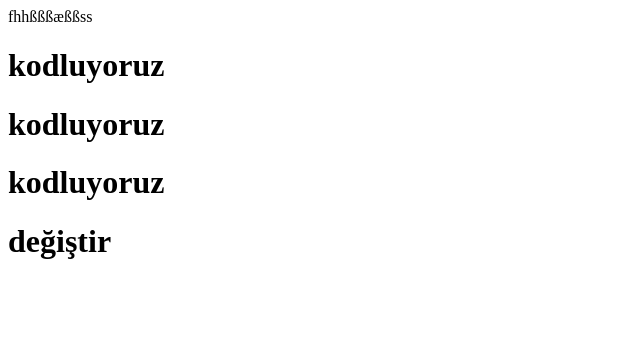
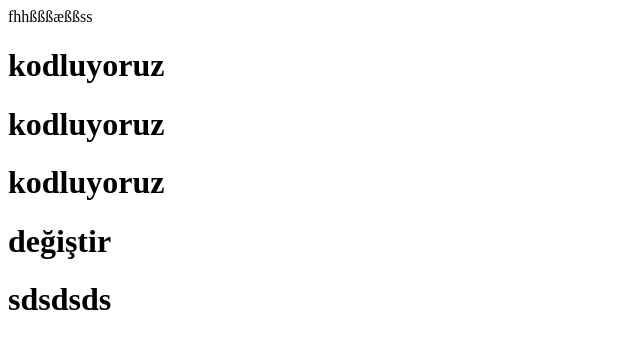
Before and after one commit to nnaksoy/patikaTest, a plain HTML site: page index.html in a window 1280 px wide. Shown: the whole page, without its empty margins (0-640 px from the left). Drawn offline with Linux system fonts and the light colour scheme.

Commit message:
first commit

```diff
--- a/index.html
+++ b/index.html
@@ -3,3 +3,4 @@ fhhßßßæßßss
     <h1>kodluyoruz<h1>
         <h1>kodluyoruz<h1>
             <h1>değiştir<h1>
+                sdsdsds
```
